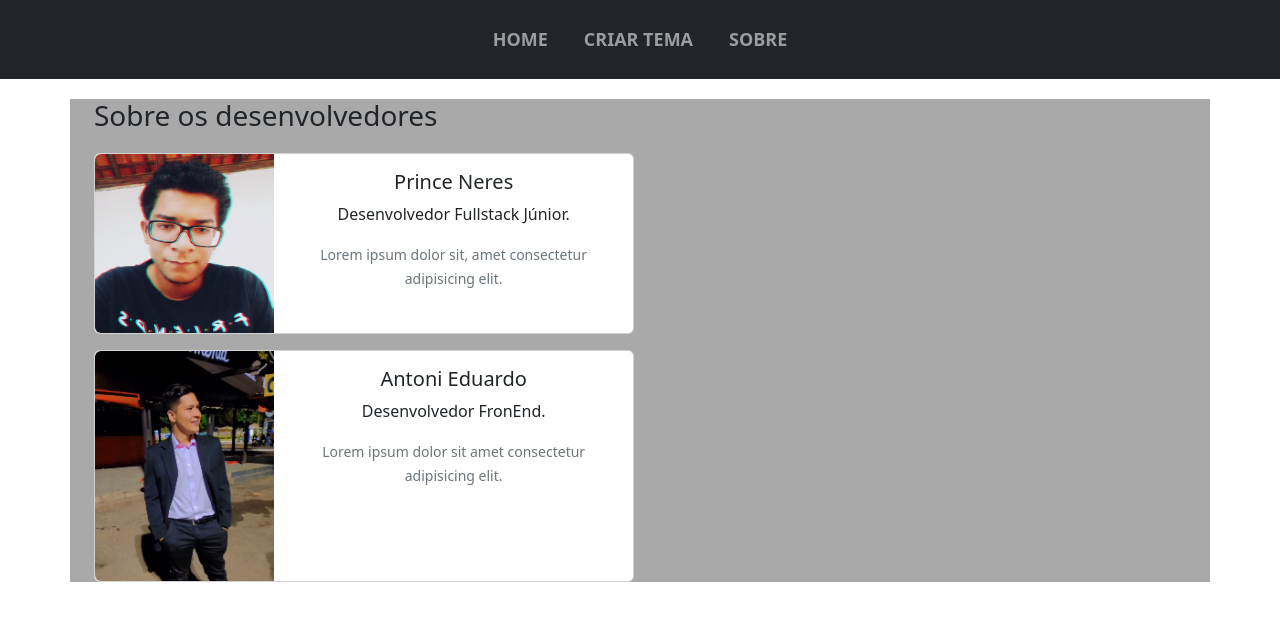
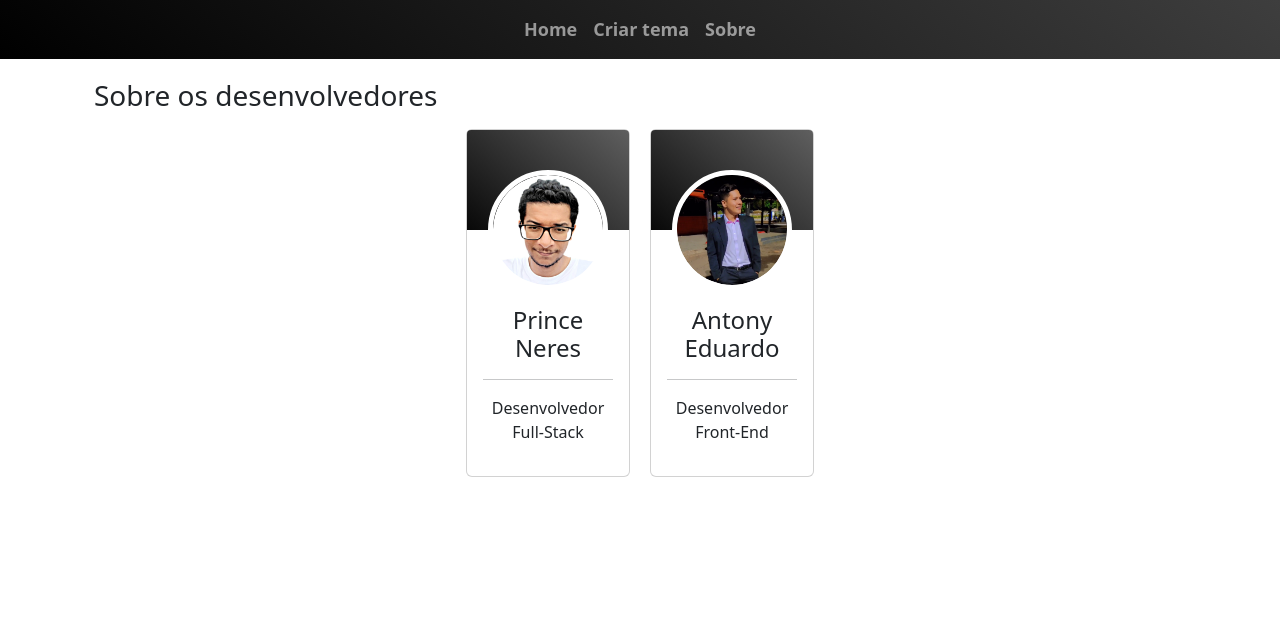
Before and after one commit to prince-neres/drag-and-drop-game, a Flask app: page /sobre in a window 1280 px wide. Shown: the top 621 px of the page. Run offline with Flask 2, Linux system fonts and the light colour scheme; some libraries are stand-ins or nearby versions.

Commit message:
Fix styles

```diff
--- a/static/style/formulario.css
+++ b/static/style/formulario.css
@@ -26,6 +26,11 @@
   margin: 5px;
 }
 
+#create-theme, #update-theme {
+  display: flex;
+  justify-content: center;
+}
+
 button {
   margin: auto;
 }
--- a/static/style/index.css
+++ b/static/style/index.css
@@ -8,23 +8,23 @@ body {
   width: 100vw;
 }
 
-.nav {
-
+nav {
+  background: linear-gradient(40deg, #000000, #3e3e3e) !important;
 }
 
 .container {
   margin-top: 20px;
-  background: #a9a9a9;
+}
 
+.card {
+  margin-top: 25px;
 }
 
 .card-body {
   text-align: center;
 }
 
-
 #menu-nav{
-  margin: 10px;
   font-size: 18px;
   font-weight: bold;
 }
--- a/static/style/sobre.css
+++ b/static/style/sobre.css
@@ -1,3 +1,28 @@
 .about {
-  margin-top: 20px;
+  display: flex;
+  margin: 0 auto;
 }
+
+.testimonial-card {
+  margin: 10px;
+  width: 200px;
+}
+
+.testimonial-card .card-up {
+  height: 100px;
+  overflow: hidden;
+  border-top-left-radius: .25rem;
+  border-top-right-radius: .25rem;
+}
+
+.aqua-gradient {
+  background: linear-gradient(40deg, #080808, #5f5f5f) !important;
+}
+
+.avatar {
+  width: 120px;
+  margin-top: -60px;
+  overflow: hidden;
+  border: 5px solid #fff;
+  border-radius: 50%;
+}
--- a/templates/base.html
+++ b/templates/base.html
@@ -39,13 +39,13 @@
     >
       <ul class="navbar-nav">
         <li id="menu-nav" class="nav-item">
-          <a class="nav-link" href="/">HOME</a>
+          <a class="nav-link" href="/">Home</a>
         </li>
         <li id="menu-nav" class="nav-item">
-          <a class="nav-link" href="/formulario/novo"> CRIAR TEMA</a>
+          <a class="nav-link" href="/formulario/novo">Criar tema</a>
         </li>
         <li id="menu-nav" class="nav-item">
-          <a class="nav-link" href="/sobre">SOBRE</a>
+          <a class="nav-link" href="/sobre">Sobre</a>
         </li>
       </ul>
     </nav>
--- a/templates/formulario.html
+++ b/templates/formulario.html
@@ -40,7 +40,9 @@
         </button>
       </div>
     </div>
-    <button class="btn btn-primary" onclick="criar_tema(event)">Criar</button>
+    <div class="mb-3" id="create-theme">
+      <button class="btn btn-primary" onclick="criar_tema(event)">Criar</button>
+    </div>
   </form>
 </div>
 {% endblock content %}
--- a/templates/sobre.html
+++ b/templates/sobre.html
@@ -1,52 +1,37 @@
 {% extends 'base.html' %} {% block content %}
 <div class="container">
   <h3>Sobre os desenvolvedores</h3>
-  <div class="about">
-    <div class="card mb-3" style="max-width: 540px">
-      <div class="row g-0">
-        <div class="col-md-4">
-          <img
-            src="../static/imgs/prince.jpg"
-            class="img-fluid rounded-start"
-            alt="..."
-          />
-        </div>
-        <div class="col-md-8">
-          <div class="card-body">
-            <h5 class="card-title">Prince Neres</h5>
-            <p class="card-text">Desenvolvedor Fullstack Júnior.</p>
-            <p class="card-text">
-              <small class="text-muted"
-                >Lorem ipsum dolor sit, amet consectetur adipisicing
-                elit.</small
-              >
-            </p>
-          </div>
-        </div>
+  <section class="about" style="max-width: 23rem">
+    <div class="card testimonial-card mt-2 mb-3">
+      <div class="card-up aqua-gradient"></div>
+      <div class="avatar mx-auto white">
+        <img
+          src="../static/imgs/prince.jpeg"
+          class="rounded-circle img-fluid"
+          alt="woman avatar"
+        />
+      </div>
+      <div class="card-body text-center">
+        <h4 class="card-title font-weight-bold">Prince Neres</h4>
+        <hr />
+        <p><i class="fas fa-quote-left"></i>Desenvolvedor Full-Stack</p>
       </div>
     </div>
-    <div class="card mb-3" style="max-width: 540px">
-      <div class="row g-0">
-        <div class="col-md-4">
-          <img
-            src="../static/imgs/antony.png"
-            class="img-fluid rounded-start"
-            alt="..."
-          />
-        </div>
-        <div class="col-md-8">
-          <div class="card-body">
-            <h5 class="card-title">Antoni Eduardo</h5>
-            <p class="card-text">Desenvolvedor FronEnd.</p>
-            <p class="card-text">
-              <small class="text-muted"
-                >Lorem ipsum dolor sit amet consectetur adipisicing elit.</small
-              >
-            </p>
-          </div>
-        </div>
+    <div class="card testimonial-card mt-2 mb-3">
+      <div class="card-up aqua-gradient"></div>
+      <div class="avatar mx-auto white">
+        <img
+          src="../static/imgs/antony.png"
+          class="rounded-circle img-fluid"
+          alt="woman avatar"
+        />
+      </div>
+      <div class="card-body text-center">
+        <h4 class="card-title font-weight-bold">Antony Eduardo</h4>
+        <hr />
+        <p><i class="fas fa-quote-left"></i>Desenvolvedor Front-End</p>
       </div>
     </div>
-  </div>
+  </section>
 </div>
 {% endblock content %}
```
Also changed, not shown: templates/edicao.html (+5 -3 lines), templates/index.html (+7 -3 lines), static/imgs/antony.png, static/imgs/prince.jpeg (added), static/imgs/prince.jpg (deleted).
